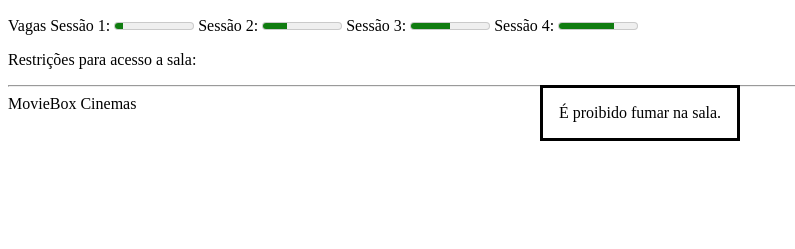
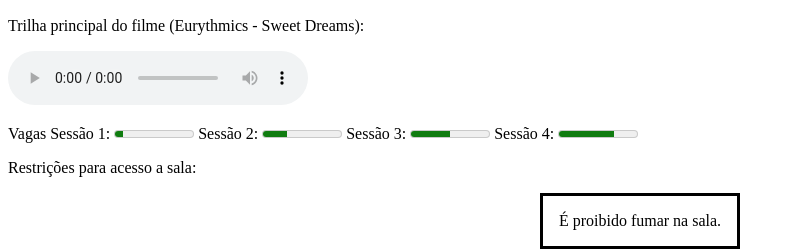
Before and after one commit to ranessaamarante/-TecWeb-T02-HTML, a plain HTML site: page detalhamentoC.html in a window 1280 px wide. Shown: the part 1072-1321 px from the top of the page, without its empty margins (0-795 px from the left). Before the commit the page ends 1213 px from the top, so only its background shows below. Drawn offline with Linux system fonts and the light colour scheme.

Commit message:
Update detalhamentoC.html

```diff
--- a/detalhamentoC.html
+++ b/detalhamentoC.html
@@ -41,6 +41,12 @@
 </iframe>
          </p>
 
+         <p>Trilha principal do filme (Eurythmics - Sweet Dreams):</p>
+         <p>
+         <audio controls>
+            <source src="Sweet Dreams.mp3" />
+            </audio>
+         </p>
 
          <p>Vagas
 
@@ -62,7 +68,7 @@
 
          </p>
       </article>
-   <hr>
-      <footer>MovieBox Cinemas</footer>
+
+
    </body>
 </html>
```
